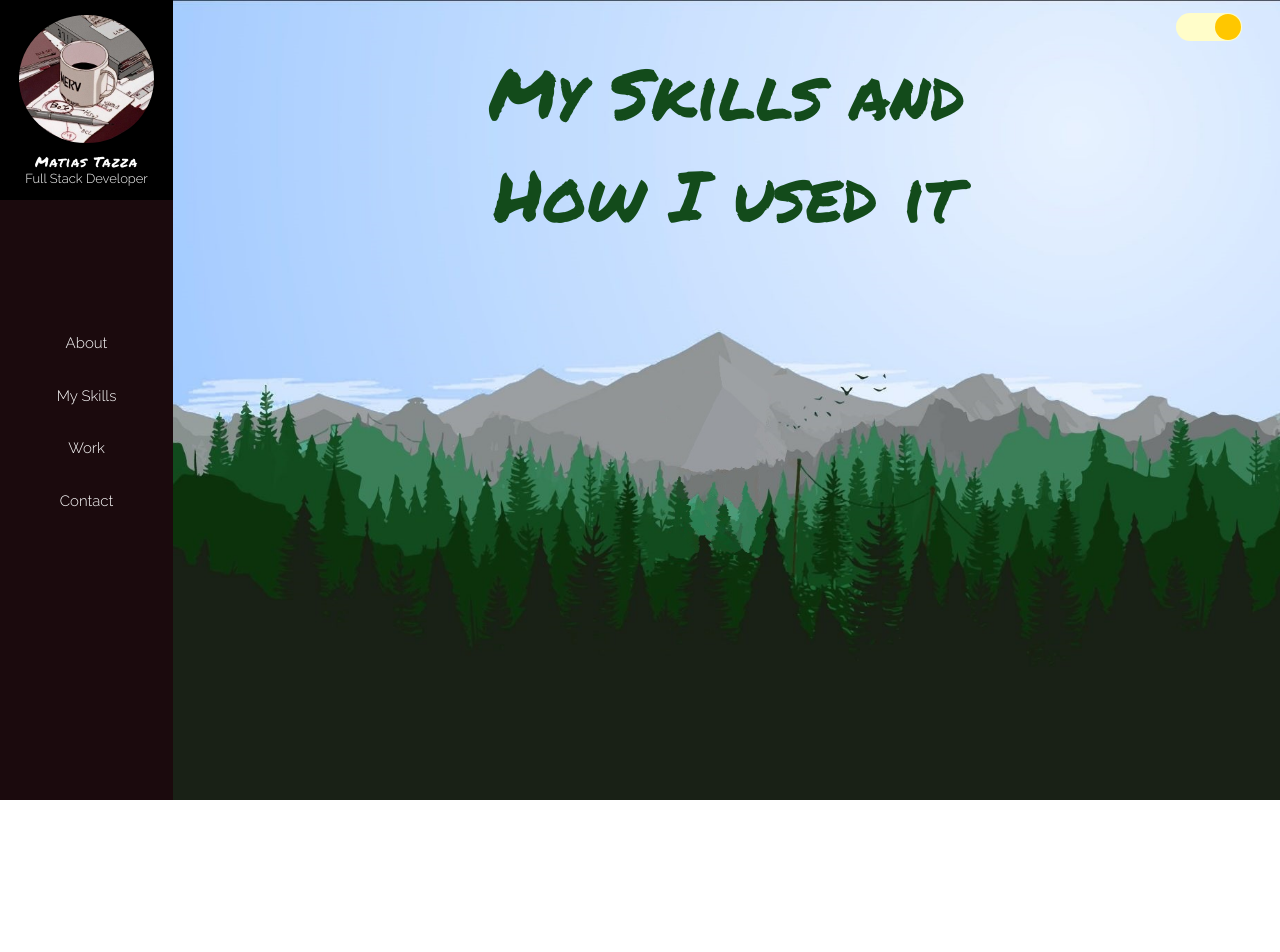
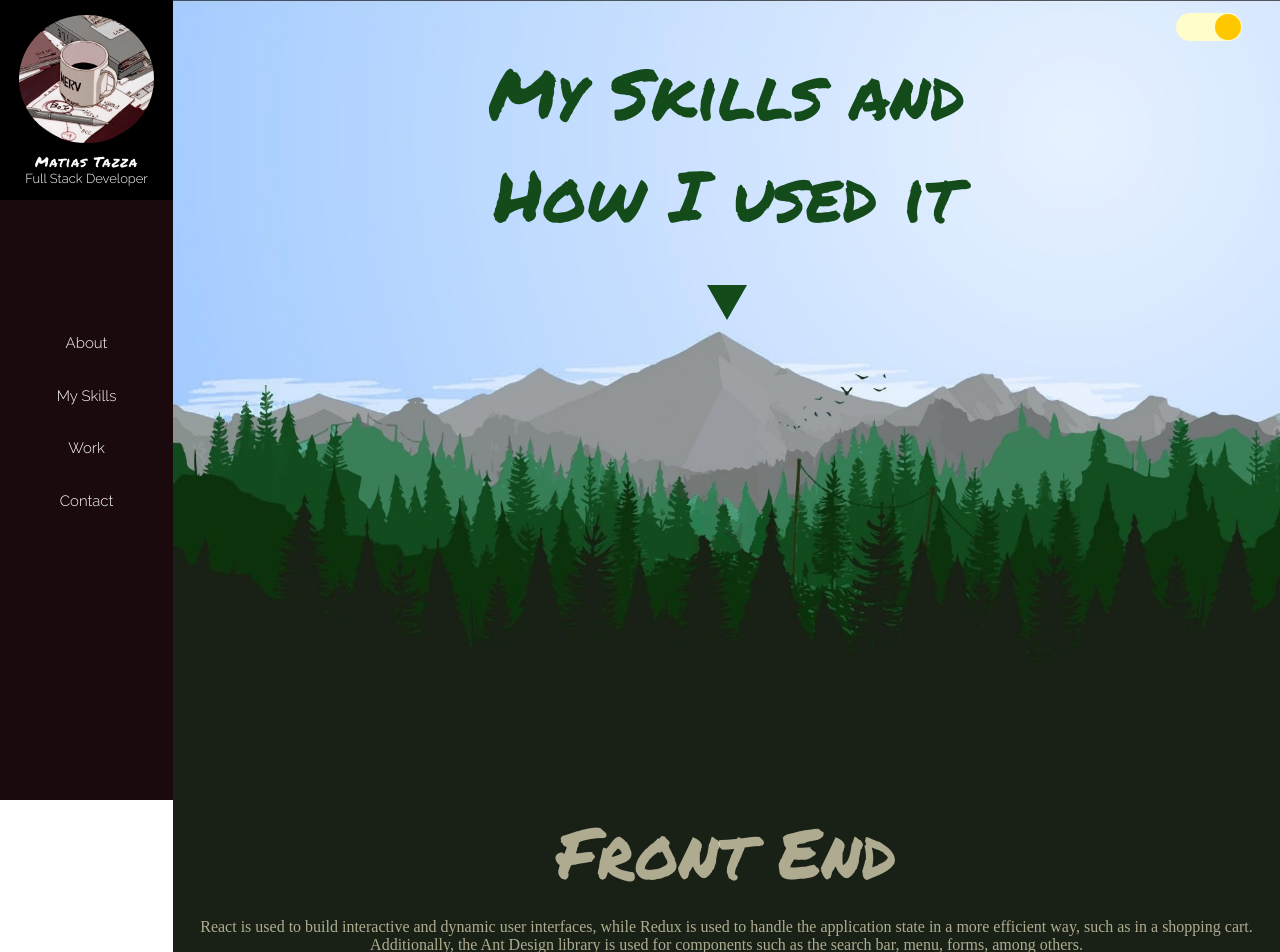
Before and after one commit to 1Tazza/Portfolio, a React (Create React App) app: page /skills in a window 1280 px wide. Shown: the top 952 px of the page. Before the commit the page ends 800 px from the top, so only its background shows below. Built offline with nearby package versions, Linux system fonts and the light colour scheme.

Commit message:
downSection added in skills Component

```diff
--- a/src/Components/About/About.jsx
+++ b/src/Components/About/About.jsx
@@ -20,7 +20,7 @@ export default function About() {
     };
 
     return(
-        <div className={`${c.allPageWidth}`} id={checked === true ? c.backgroundImg : c.backgroundImgNight}>
+        <div className={`${c.allPageWidth} `} id={checked === true ? c.backgroundImg : c.backgroundImgNight}>
 
     <div className={c.switch}>
     <Switch onChange={handleSwitchChange}
--- a/src/Components/About/about.module.css
+++ b/src/Components/About/about.module.css
@@ -3,11 +3,12 @@
 
 .font {font-family: 'Permanent Marker', cursive;}
 
-.allPageWidth {width: 100%;}
+.allPageWidth {width: calc(100% - 173px); margin-inline-start: auto;}
 
 .contactGreen {color: #134B1B; cursor: pointer;}
 
 .contactPurple {color: #aa08a4; cursor: pointer;}
+
 
 #backgroundImg {
   transition-duration: 0.2s;
@@ -33,7 +34,7 @@
 
 #green {color: #134B1B;}
 
-#white {color: #FFFFFF;  }
+#white {color: #FFFFFF;}
 
 #black {color: #000000; }
 
--- a/src/Components/Home/home.module.css
+++ b/src/Components/Home/home.module.css
@@ -4,7 +4,7 @@ body{margin: 0%;}
 
 .font {font-family: 'Permanent Marker', cursive;}
 
-.allPageWidth {width: 100%;}
+.allPageWidth {width: calc(100% - 173px); margin-inline-start: auto;}
 
 #backgroundImg {
     transition-duration: 0.2s;
--- a/src/Components/Nav/Nav.jsx
+++ b/src/Components/Nav/Nav.jsx
@@ -9,8 +9,8 @@ export default function Nav() {
     const nightMode = useSelector(state => state.darkMode)
 
 
-    return(<div className={nightMode === false ? c.containerDay : c.containerNight}>
-
+    return(
+    <div id={c.contenedor} className={nightMode === false ? c.containerDay : c.containerNight}>
 
     <div className={`${c.logo} ${c.nav}`}>
     <Link to="/"><span className={c.circleImage}></span></Link>
--- a/src/Components/Nav/nav.module.css
+++ b/src/Components/Nav/nav.module.css
@@ -11,6 +11,9 @@
 div.elements > p {margin: 0%; font-family: 'Raleway', sans-serif; font-size: 15px; margin: 10%; cursor: pointer; font-weight: lighter;}
 
 p > a {color: white; text-decoration: none;}
+
+#contenedor{height: 100%;
+  position: fixed;}
 
 .containerDay { background-color: #1B0A0D;}
 
--- a/src/Components/Skills/Skills.jsx
+++ b/src/Components/Skills/Skills.jsx
@@ -42,5 +42,18 @@ I am an organized and detail-oriented person, always looking for creative soluti
 Outside of work, I enjoy outdoor activities, take pics, and spending time with my family. I am always looking to learn new things and improve my skills. If you are looking for someone with a great passion for programming and a user-centered approach, do not hesitate to <span className={checked === true ? c.contactGreen : c.contactPurple}> contact me</span>!</p> */}
 
      </div>
+     <a href="#downSection" className={checked === true ? c.greenTriangle : c.whiteTriangle }></a>
+
+
+     <div className={c.info} id={checked === true ? c.darkGreen: c.darkBlue }>
+
+     <div id="downSection">
+
+     <p className={`${c.notMargin} ${c.infoSubtitle} ${c.font}`}  id={checked === true ? c.beige : c.white}>Front End</p>
+     <p id={checked === true ? c.beige : c.white}>React is used to build interactive and dynamic user interfaces, while Redux is used to handle the application state in a more efficient way, such as in a shopping cart. Additionally, the Ant Design library is used for components such as the search bar, menu, forms, among others.</p>
+
+     </div>
+
+     </div>
     </div>)
 }
--- a/src/Components/Skills/skills.module.css
+++ b/src/Components/Skills/skills.module.css
@@ -3,7 +3,45 @@
 
 .font {font-family: 'Permanent Marker', cursive;}
 
-.allPageWidth {width: 100%;}
+.whiteTriangle {
+  display: inline-block;
+  position: relative;
+  width: 0px;
+  height: 0px;
+  border-left: 20px solid transparent;
+  border-right: 20px solid transparent;
+  border-top: 35px solid #eaeaea;
+  color: #000;
+  text-decoration: none;
+  transition: transform 0.3s ease;
+  margin-top: 5vh;
+  cursor: pointer;
+}
+
+.greenTriangle {
+  display: inline-block;
+  position: relative;
+  width: 0px;
+  height: 0px;
+  border-left: 20px solid transparent;
+  border-right: 20px solid transparent;
+  border-top: 35px solid #134B1B;
+  color: #000;
+  text-decoration: none;
+  transition: transform 0.3s ease;
+  margin-top: 5vh;
+  cursor: pointer;
+}
+
+.whiteTriangle:hover {
+  transform: translateY(5px);
+}
+
+.greenTriangle:hover {
+  transform: translateY(5px);
+}
+
+.allPageWidth {width: calc(100% - 173px); margin-inline-start: auto;}
 
 .contactGreen {color: #134B1B; cursor: pointer;}
 
@@ -33,17 +71,28 @@
 
 #green {color: #134B1B;}
 
-#white {color: #FFFFFF;  }
+#darkGreen { background-color: #192116;}
+
+#darkBlue { background: linear-gradient(to bottom, #02002F, #010022);}
+
+#white {color: #ffffffa1;  }
 
 #black {color: #000000; }
+
+#beige {color: #fef4d1a7;}
 
 .notMargin{ margin: 0%;}
 
 .title {font-size: 70px; font-weight: lighter; margin-top: 1vw; margin: 0% 35%;}
 
+.infoSubtitle {font-size: 70px; font-weight: lighter;}
+
 .subTitle {margin: 0%; font-family: 'Raleway', sans-serif; font-size: 18px; text-align: center; padding: 0.5% 29%; line-height: 1.4;}
 
 .switch {display: flex; justify-content: flex-end; padding-top: 1vw; padding-right: 3vw;}
+
+.info {position: absolute;
+  top: 100vh;  width: calc(100% - 173px);}
 
 @media (max-width: 1670px) {
     .title {font-size: 70px; font-weight: lighter; margin-top: 1vw; margin: 0% 30%;}
```
Also changed, not shown: public/img/firewatch night without firewatch 3.jpg.
